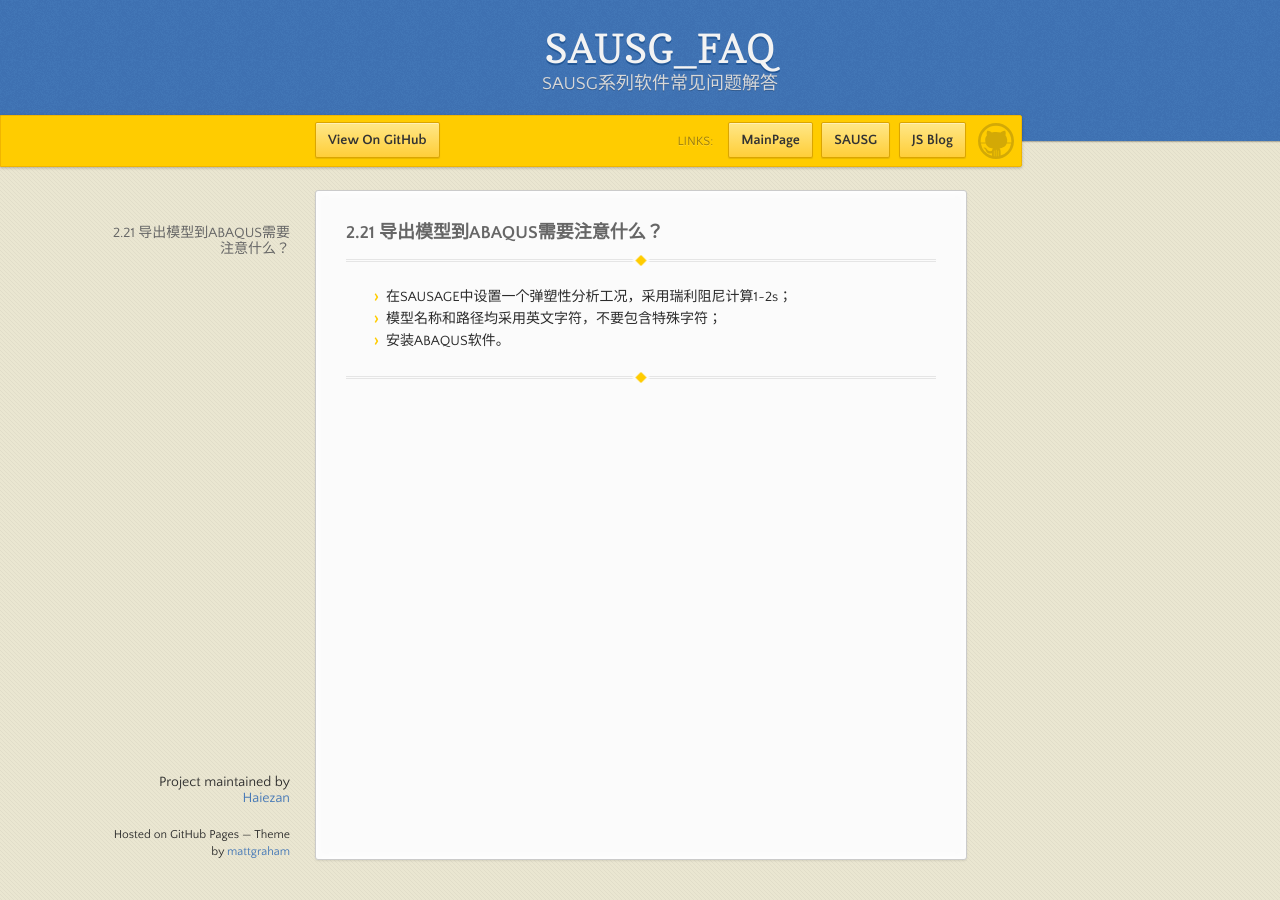
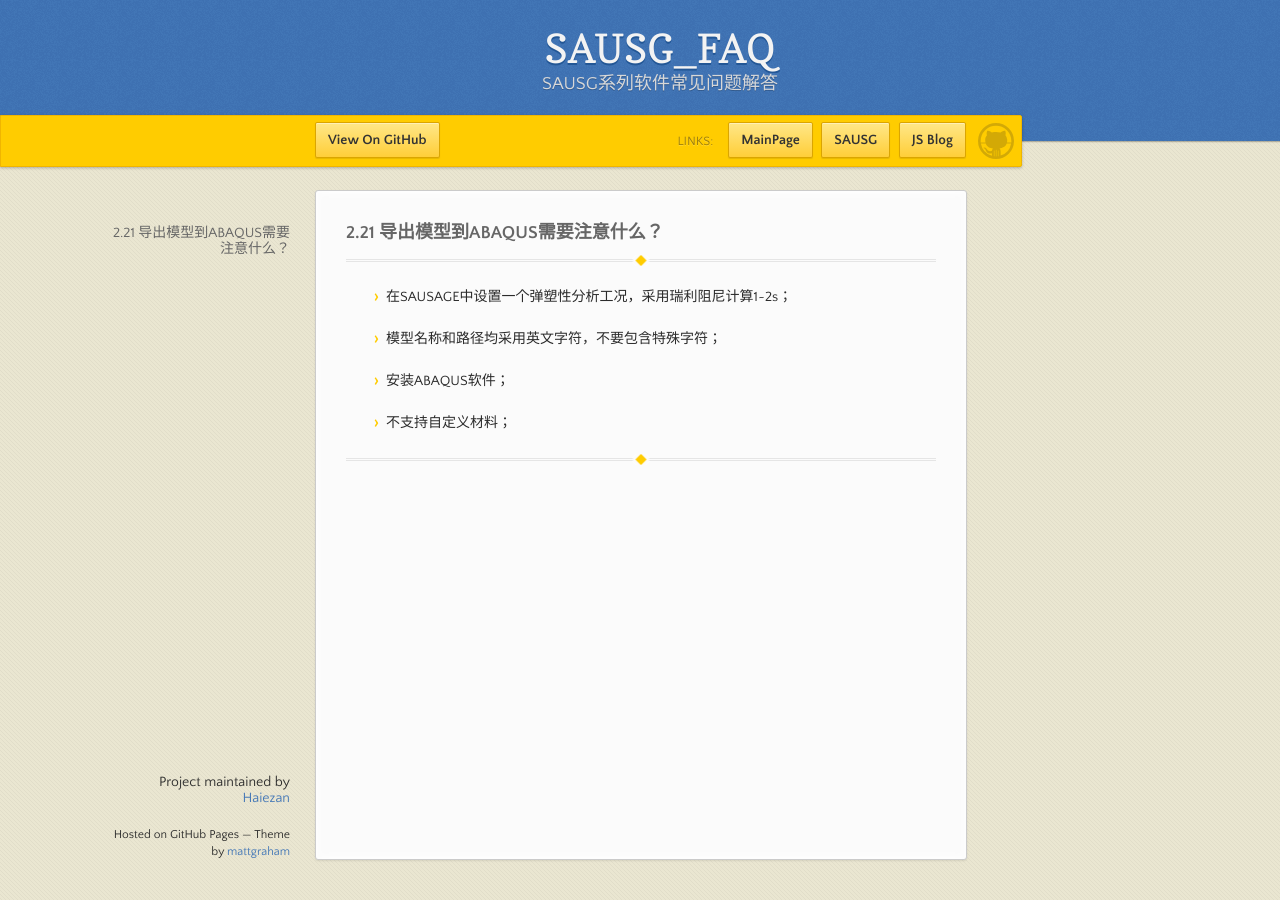
Before and after one commit to Haiezan/SAUSG_FAQ, a Jekyll site: the page built from 2.导入问题/2.21.导出模型到ABAQUS需要注意什么.md, in a window 1280 px wide. Built offline with Jekyll 4.4.1, drawn with Linux system fonts in a browser that asks for light colours; our own code applies the rules of GitHub Pages for plain Markdown files; comment, search, counter and statistics services are not loaded.

Commit message:
Update 2.21.导出模型到ABAQUS需要注意什么.md

```diff
--- a/2.导入问题/2.21.导出模型到ABAQUS需要注意什么.md
+++ b/2.导入问题/2.21.导出模型到ABAQUS需要注意什么.md
@@ -3,7 +3,11 @@
 ---
 
 * 在SAUSAGE中设置一个弹塑性分析工况，采用瑞利阻尼计算1~2s；
+
 * 模型名称和路径均采用英文字符，不要包含特殊字符；
-* 安装ABAQUS软件。
+
+* 安装ABAQUS软件；
+
+* 不支持自定义材料；
 
 ---
```
